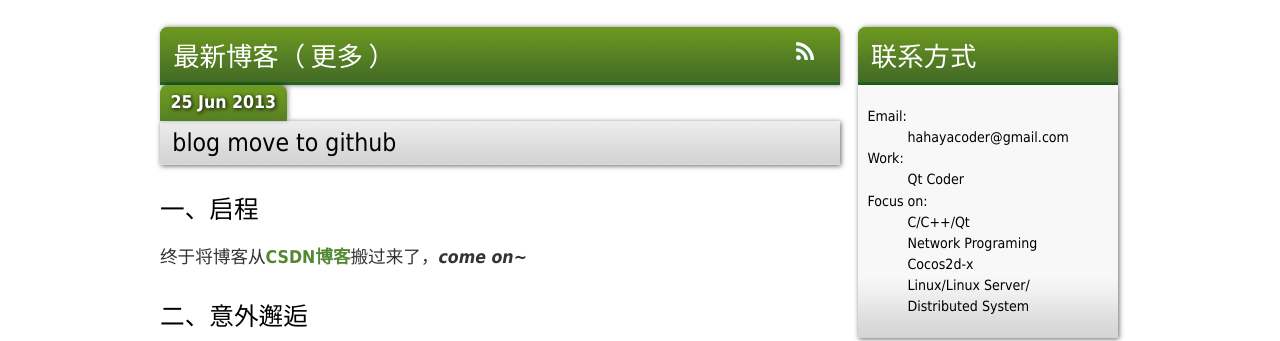
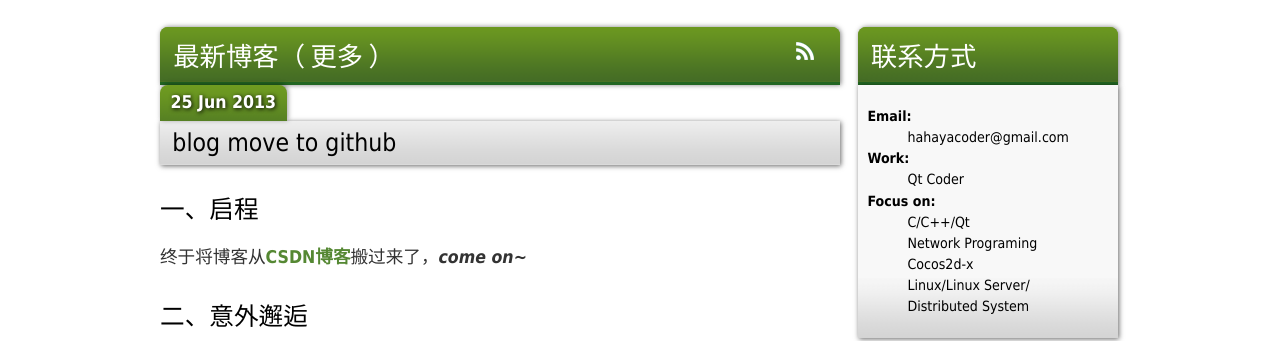
Before and after one commit to hahaya/hahaya.github.com, a Jekyll site: the page built from index.html, in a window 1280 px wide. Shown: the part 158-499 px from the top of the page. Built offline with Jekyll 4.4.1, drawn with Linux system fonts in a browser that asks for light colours; Markdown is read by kramdown in place of the engine named in the settings.

```diff
--- a/index.html
+++ b/index.html
@@ -26,11 +26,11 @@ full_posts: 3
   <div class='sidebar'>
     <div class="sidebar-item">
     <dl>
-      <dt>Email:</dt>
+	  <dt><strong>Email:</strong></dt>
 	  <dd> hahayacoder@gmail.com </dd>
-	  <dt>Work:</dt>
+	  <dt><strong>Work:</strong></dt>
 	  <dd>Qt Coder</dd>
-	  <dt>Focus on:</dt>
+	  <dt><strong>Focus on:</strong></dt>
 	  <dd>C/C++/Qt</dd>
 	  <dd>Network Programing</dd>
 	  <dd>Cocos2d-x</dd>
```
